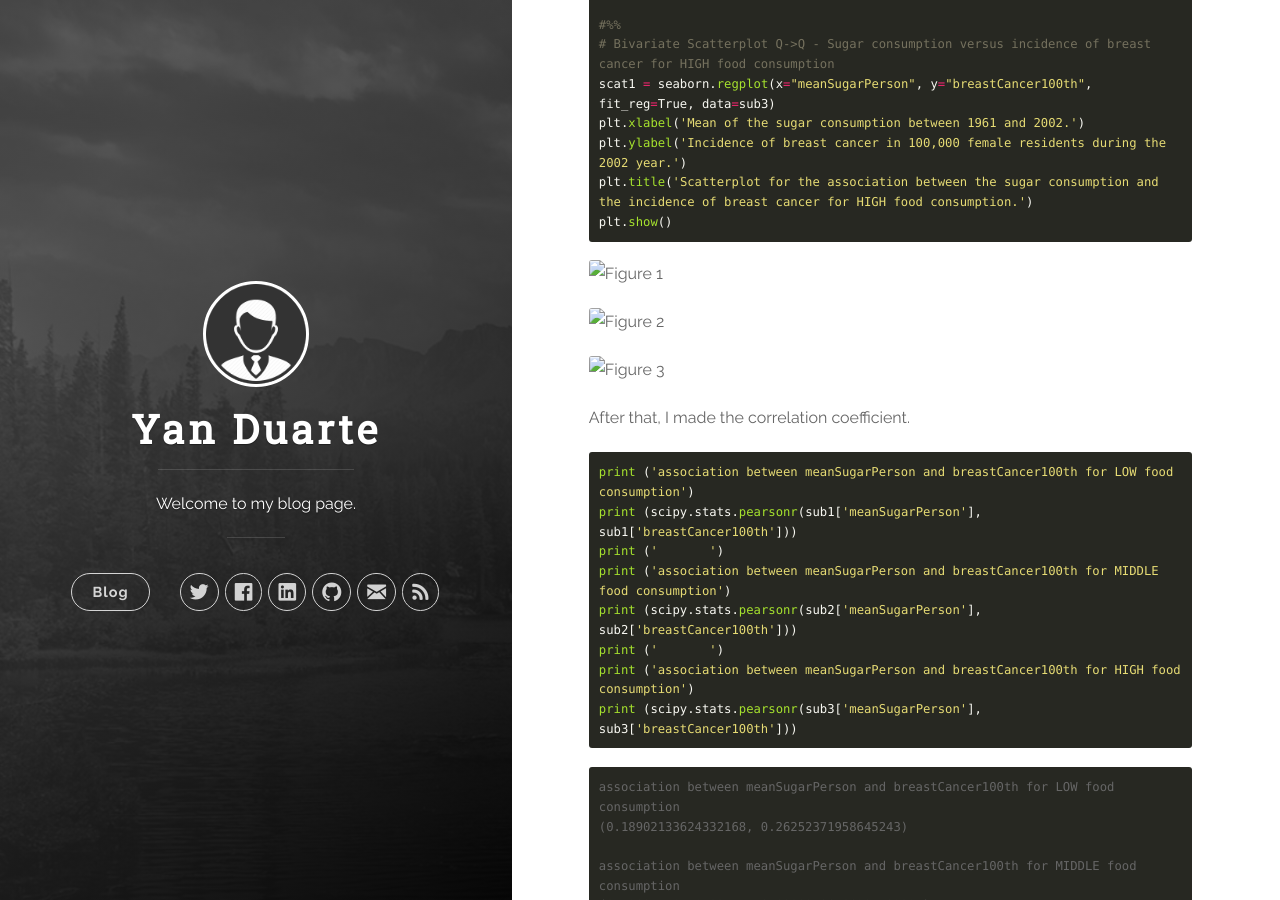
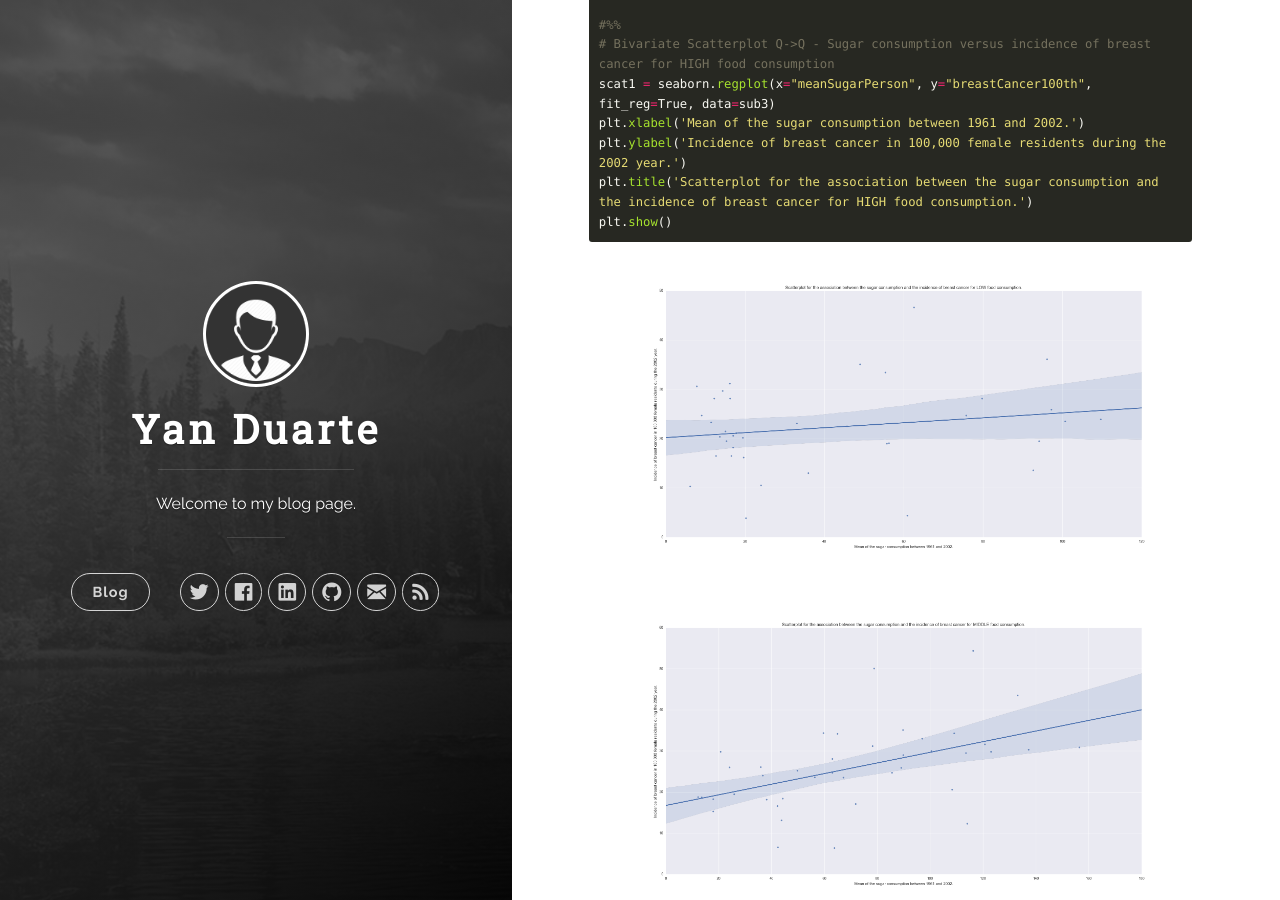
Before and after one commit to yan-duarte/yan-duarte.github.io, a Jekyll site: the page built from _posts/2016-08-19-DAT-Assignment4.md, in a window 1280 px wide and 900 px high, scrolled down 2243 px. Built offline with Jekyll 4.4.1, drawn with Linux system fonts in a browser that asks for light colours; nearby versions of some CDN libraries.

Commit message:
Updated 2016-08-19-DAT-Assignment4.md

````diff
--- a/_posts/2016-08-19-DAT-Assignment4.md
+++ b/_posts/2016-08-19-DAT-Assignment4.md
@@ -92,11 +92,11 @@ plt.title('Scatterplot for the association between the sugar consumption and the
 plt.show()
 ```
 
-![Figure 1]({{site.baseurl}}/yan-duarte.github.io/images/dat-assignment3/dat-ass4-fig1.png)
+![Figure 1]({{site.baseurl}}/yan-duarte.github.io/images/dat-assignment4/dat-ass4-fig1.png)
 
-![Figure 2]({{site.baseurl}}/yan-duarte.github.io/images/dat-assignment3/dat-ass4-fig2.png)
+![Figure 2]({{site.baseurl}}/yan-duarte.github.io/images/dat-assignment4/dat-ass4-fig2.png)
 
-![Figure 3]({{site.baseurl}}/yan-duarte.github.io/images/dat-assignment3/dat-ass4-fig3.png)
+![Figure 3]({{site.baseurl}}/yan-duarte.github.io/images/dat-assignment4/dat-ass4-fig3.png)
 
 After that, I made the correlation coefficient.
 
````
